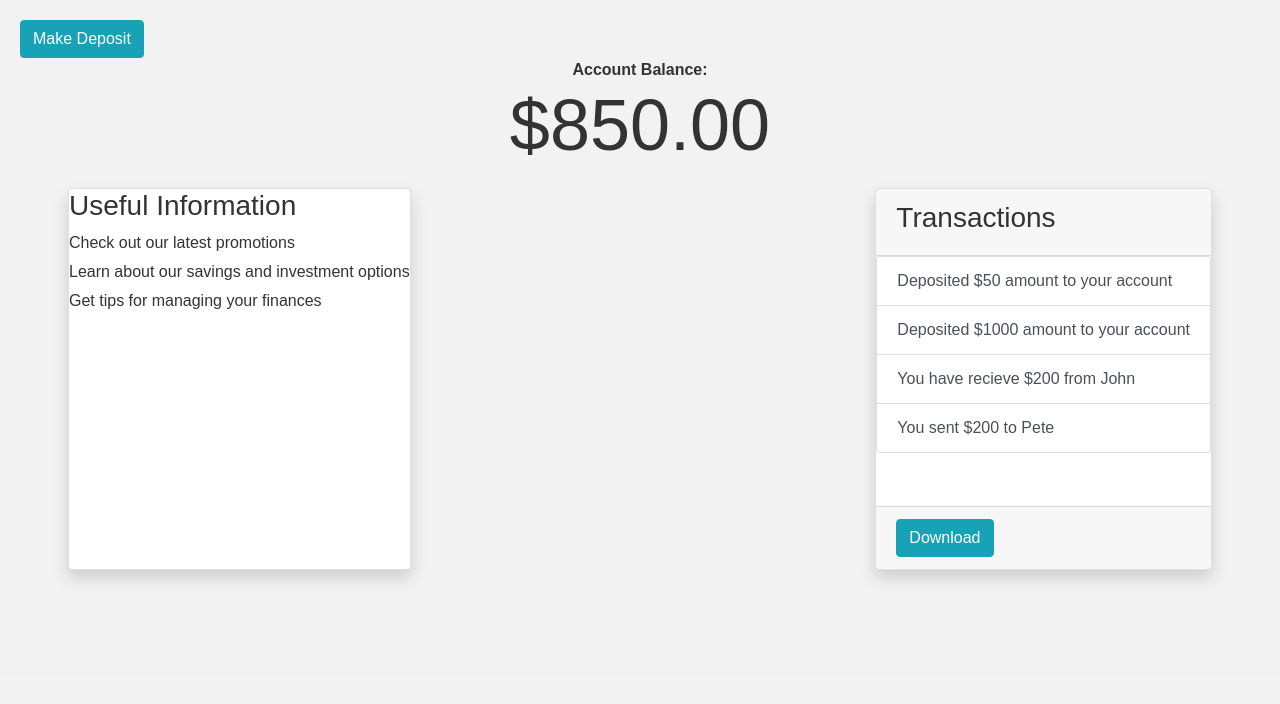
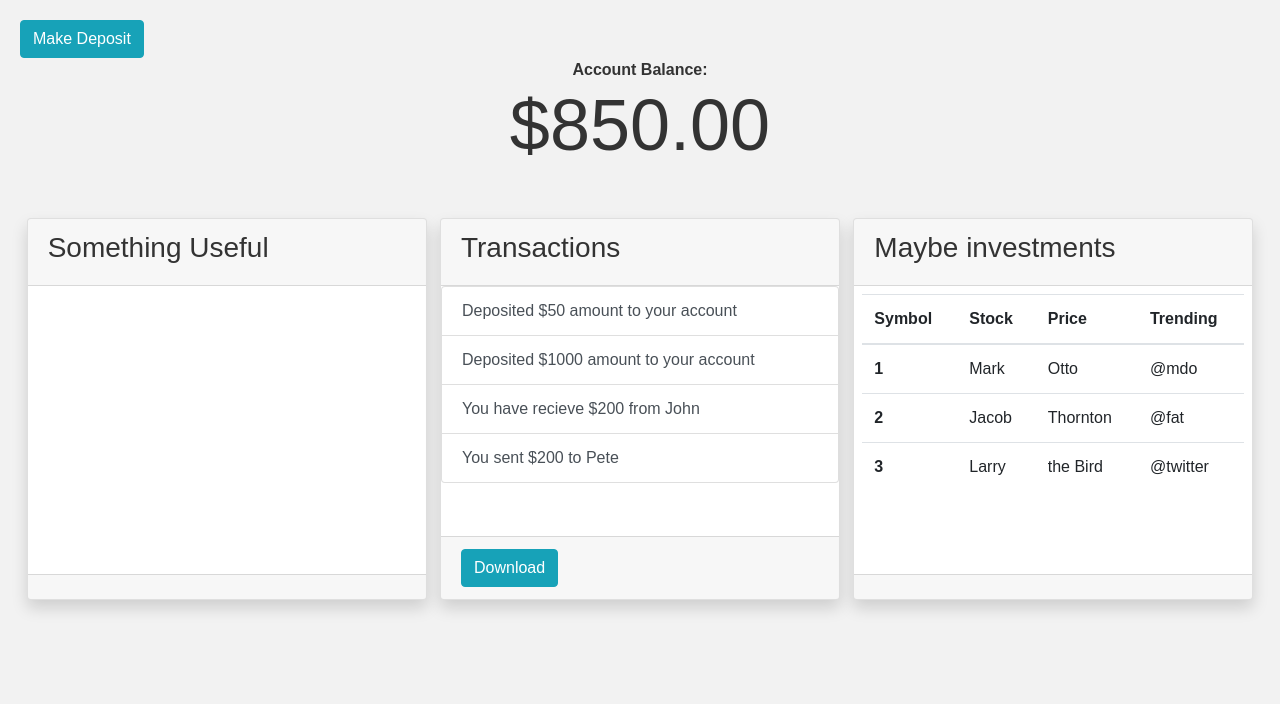
Before and after one commit to jtimilli/CS50W_finalproject, a Django app: template banking/templates/banking/homepage.html in a window 1280 px wide. Shown: the part 177-881 px from the top of the page. Before the commit the page ends 759 px from the top, so only its background shows below. Run offline with Django 4.2, Linux system fonts and the light colour scheme; the template is opened without the code that fills it: values that come from a table or form of the project are taken from there, others are empty; data comes from the database, SQL or seed files in the repository; both versions use the stored data as it was after the commit; tables that the repository leaves empty hold one stand-in row (values such as "Sample post").

Commit message:
add account_type, more styling to homepage

```diff
--- a/banking/models.py
+++ b/banking/models.py
@@ -16,7 +16,7 @@ class Account(models.Model):
         User, on_delete=models.CASCADE, related_name="account_holder")
     account_number = models.CharField(max_length=10, unique=True, blank=True)
     balance = models.DecimalField(max_digits=10, decimal_places=2, default=0)
-    # account_type = models.CharField(max_length=25)
+    account_type = models.CharField(max_length=25, null=True)
 
     unique_together = ["user", "account_number"]
 
--- a/banking/static/banking/homepage/style.css
+++ b/banking/static/banking/homepage/style.css
@@ -96,8 +96,8 @@ footer {
 
 #widget {
   display: flex;
-  justify-content: space-between;
-  margin-top: 20px;
+  justify-content: space-around;
+  margin-top: 50px;
 }
 
 .widget {
@@ -127,3 +127,7 @@ footer {
   overflow: scroll;
   -webkit-overflow-scrolling: touch;
 }
+
+.card {
+  width: 400px;
+}
--- a/banking/templates/banking/homepage.html
+++ b/banking/templates/banking/homepage.html
@@ -4,7 +4,7 @@
     <h1>Hello, {{account.user.first_name}} {{account.user.last_name}}</h1>
     <nav>
       <strong>Account Number: </strong><span data-toggle="tooltip" title="Click to see/hide account number" id="account_number" data-account_number="{{account.account_number}}" style="cursor:grab;"> *********** </span> <br>
-      <strong >Account Type: </strong> Checking
+      <strong >Account Type: </strong> {{account.account_type}}
       <!-- Add navigation links here, such as "Home", "Accounts", "Transactions", etc. -->
     </nav>
   </header>
@@ -26,27 +26,72 @@
 
     <!-- Widgets at the button of the sreen -->
     <section id="widget">
-      <div class="card shadow mb-5 ml-5 bg-white rounded">
-        <h3>Useful Information</h3>
-        <ul>
-          <li>Check out our latest promotions</li>
-          <li>Learn about our savings and investment options</li>
-          <li>Get tips for managing your finances</li>
-        </ul>
+
+      <!-- Widget #1 -->
+      <div class="card shadow mb-5  bg-white rounded">
+        <div class="card-header"> <h3>Something Useful</h3></div>
+        <div class="card-body p-0">    <ul>
           </div>
-      <div class="card shadow mb-5 mr-5 bg-white rounded">
+        <div class="card-footer"></div>
+      </div>
+
+      <!-- Widget #2 -->
+      <div class="card shadow mb-5 bg-white rounded">
         <div class="card-header"> <h3>Transactions</h3></div>
         <div class="card-body p-0">
       <ul class="list-group m-0">
             {% for history in transactions %}
-    <li class="list-group-item list-group-item-action" data-toggle="tooltip" title="{{history.timestamp}}" data-placement="top">{{history.transactions}}</li>
+          <li class="list-group-item list-group-item-action" data-toggle="tooltip" title="{{history.timestamp}}" data-placement="top">
+            {{history.transactions}}</li>
                   {% empty %}
-    <div>No transaction yet</div>
+          <span class="m-2"><strong>No transaction yet</strong></span>
                   {% endfor %}
       </ul></div>
       <div class="card-footer"><button class="btn btn-info"><a href="{% url 'download_csv'%}" style="text-decoration: none; color: white;"> Download</a> </button></div>
+      </div>
 
+
+      <!-- Widget #3 -->
+      <div class="card shadow mb-5 bg-white rounded">
+        <div class="card-header"> <h3>Maybe investments</h3></div>
+        <div class="card-body p-2">
+          <table class="table table-hover">
+            <thead>
+              <tr>
+                <th scope="col">Symbol</th>
+                <th scope="col">Stock</th>
+                <th scope="col">Price</th>
+                <th scope="col">Trending</th>
+              </tr>
+            </thead>
+            <tbody>
+              <tr>
+                <th scope="row">1</th>
+                <td>Mark</td>
+                <td>Otto</td>
+                <td>@mdo</td>
+              </tr>
+              <tr>
+                <th scope="row">2</th>
+                <td>Jacob</td>
+                <td>Thornton</td>
+                <td>@fat</td>
+              </tr>
+              <tr>
+                <th scope="row">3</th>
+                <td>Larry</td>
+                <td>the Bird</td>
+                <td>@twitter</td>
+              </tr>
+            </tbody>
+          </table>
        </div>
+        <div class="card-footer"></div>
+      </div>
+
+
+
+
     </section>
 
     <!-- Add more sections or content as needed -->
```
Also changed, not shown: banking/static/banking/transfer/style.css (added, +8 -0 lines), banking/templates/banking/register.html (+12 -0 lines), banking/templates/banking/transfer.html (+32 -7 lines), banking/views.py (+19 -8 lines), banking/migrations/0006_account_account_type.py (added), banking/static/banking/transfer/index.js (added), db.sqlite3, 1 other file. Lines whose indentation alone changed are shown as unchanged.
